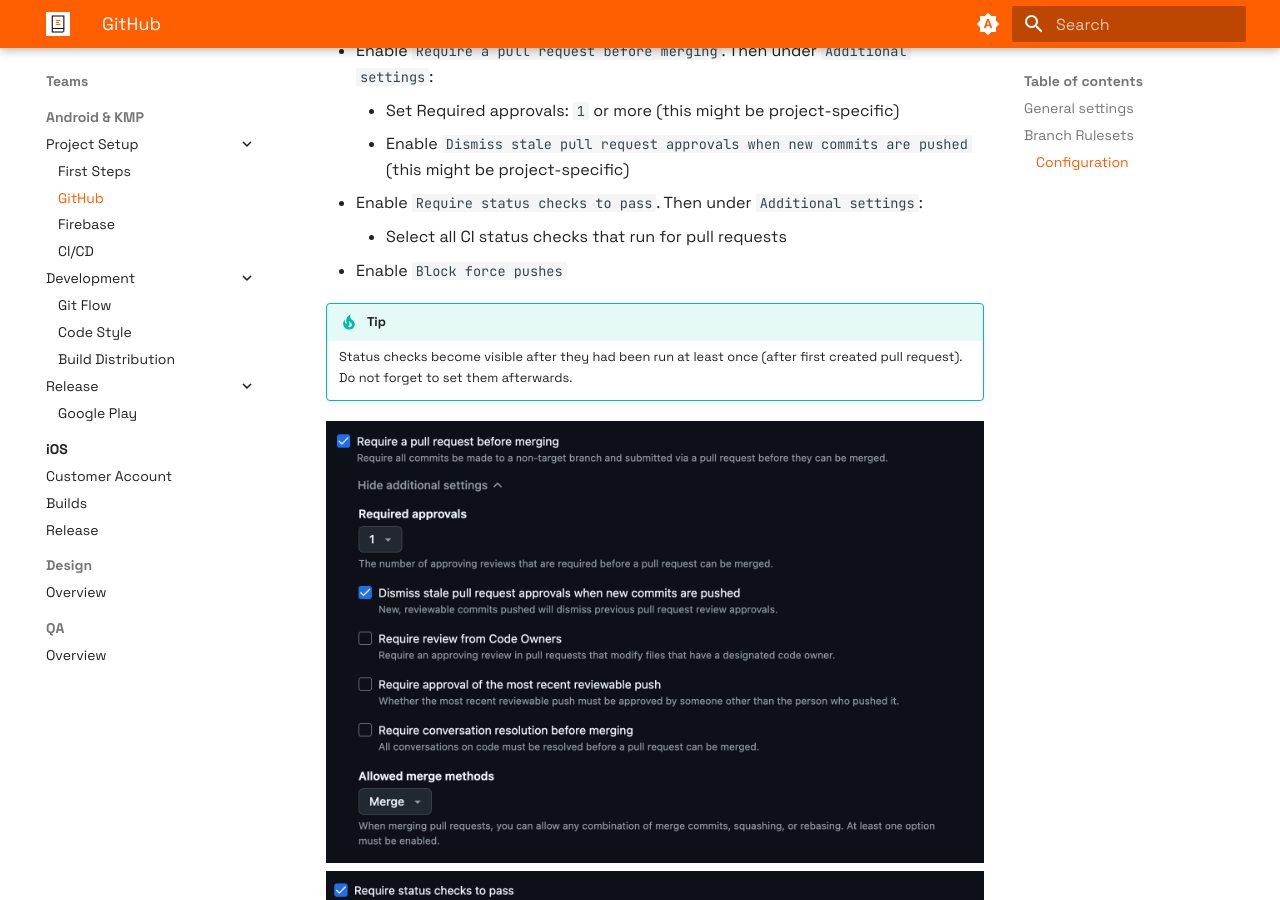
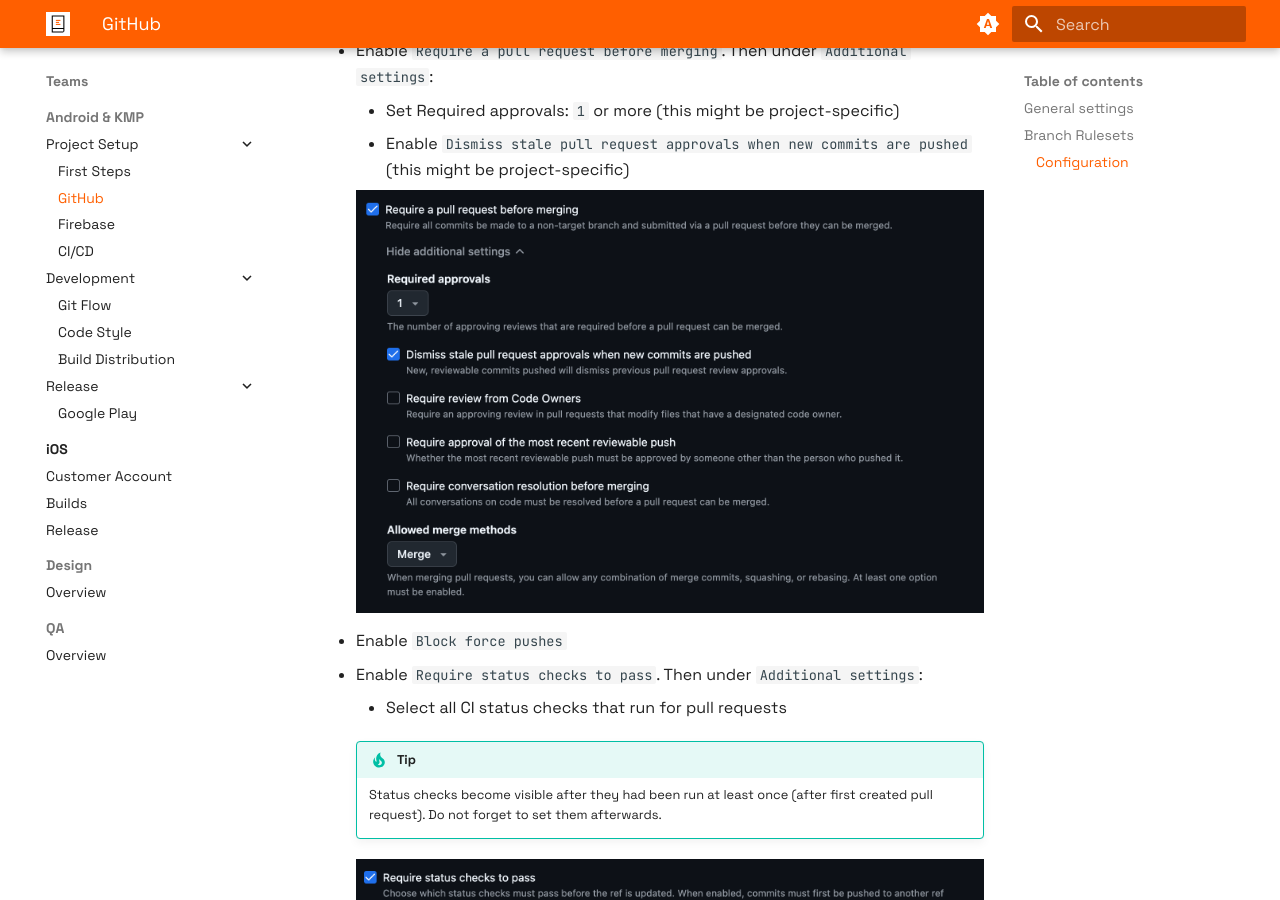
Before and after one commit to futuredapp/Engineering-Handbook, an MkDocs documentation site: the page built from docs/Teams/android/project_setup/10_github.md, in a window 1280 px wide and 900 px high, scrolled down 2525 px. Built offline with MkDocs 1.6.1 and Material for MkDocs 9.7.7, drawn with Linux system fonts in a browser that asks for light colours.

Commit message:
reorder screenshots

```diff
--- a/docs/Teams/android/project_setup/10_github.md
+++ b/docs/Teams/android/project_setup/10_github.md
@@ -43,12 +43,14 @@
     - Enable `Require a pull request before merging`. Then under `Additional settings`:
         - Set Required approvals: `1` or more (this might be project-specific)
         - Enable `Dismiss stale pull request approvals when new commits are pushed` (this might be project-specific)
+
+        ![](../../../assets/android/android_github_protection_prs.png)
+
+    - Enable `Block force pushes`
     - Enable `Require status checks to pass`. Then under `Additional settings`:
         - Select all CI status checks that run for pull requests
-    - Enable `Block force pushes`
 
-    !!! tip
-        Status checks become visible after they had been run at least once (after first created pull request). Do not forget to set them afterwards.
+        !!! tip
+            Status checks become visible after they had been run at least once (after first created pull request). Do not forget to set them afterwards.
 
-    ![](../../../assets/android/android_github_protection_prs.png)
-    ![](../../../assets/android/android_github_protection_ci.png)
+        ![](../../../assets/android/android_github_protection_ci.png)
```
